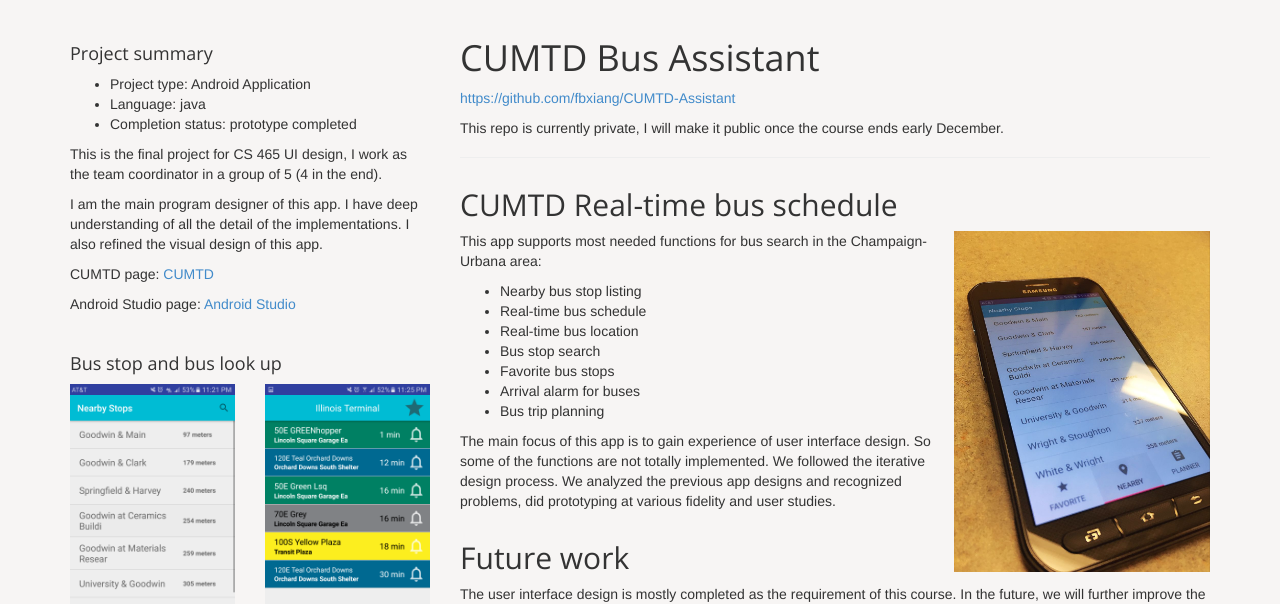
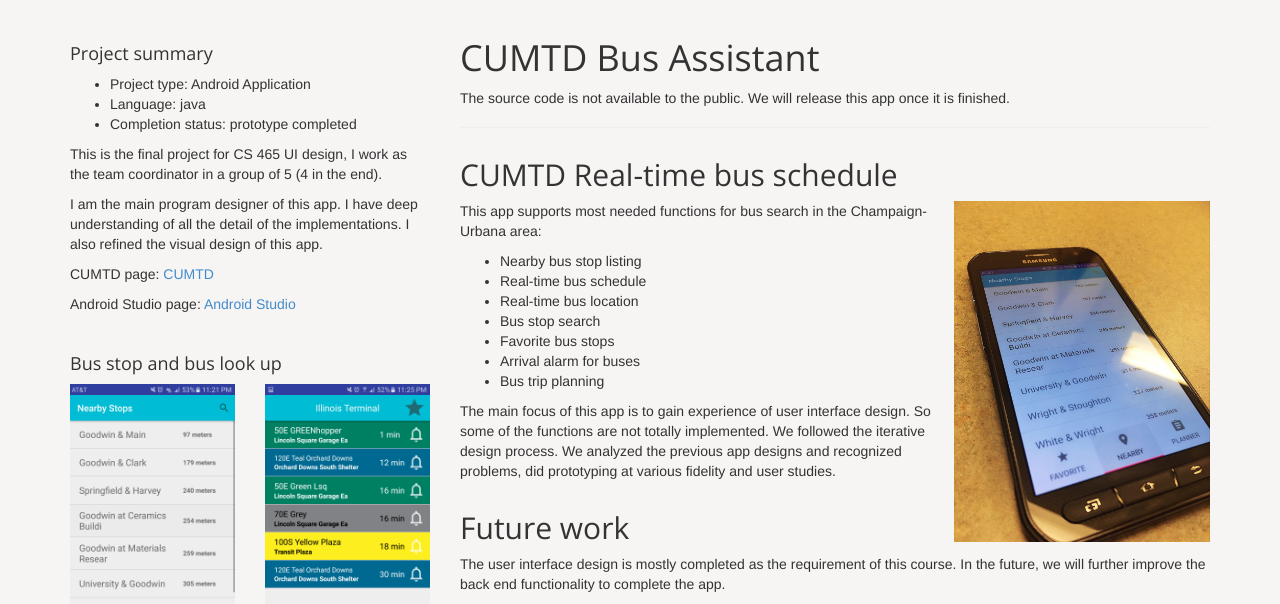
Before and after one commit to fbxiang/fbxiang.github.io, a plain HTML site: page cumtd.html in a window 1280 px wide. Shown: the part 198-802 px from the top of the page. Drawn offline with nearby package versions, Linux system fonts and the light colour scheme.

Commit message:
update CUMTD page

```diff
--- a/cumtd.html
+++ b/cumtd.html
@@ -124,8 +124,7 @@
 			<article class="col-md-8 maincontent">
 				<header class="page-header">
 					<h1 class="page-title">CUMTD Bus Assistant</h1>
-					<p><a href="https://github.com/fbxiang/CUMTD-Assistant">https://github.com/fbxiang/CUMTD-Assistant</a></p>
-                    <p>This repo is currently private, I will make it public once the course ends early December.</p>
+                    <p>The source code is not available to the public. We will release this app once it is finished.</p>
 				</header>
 
 
```
